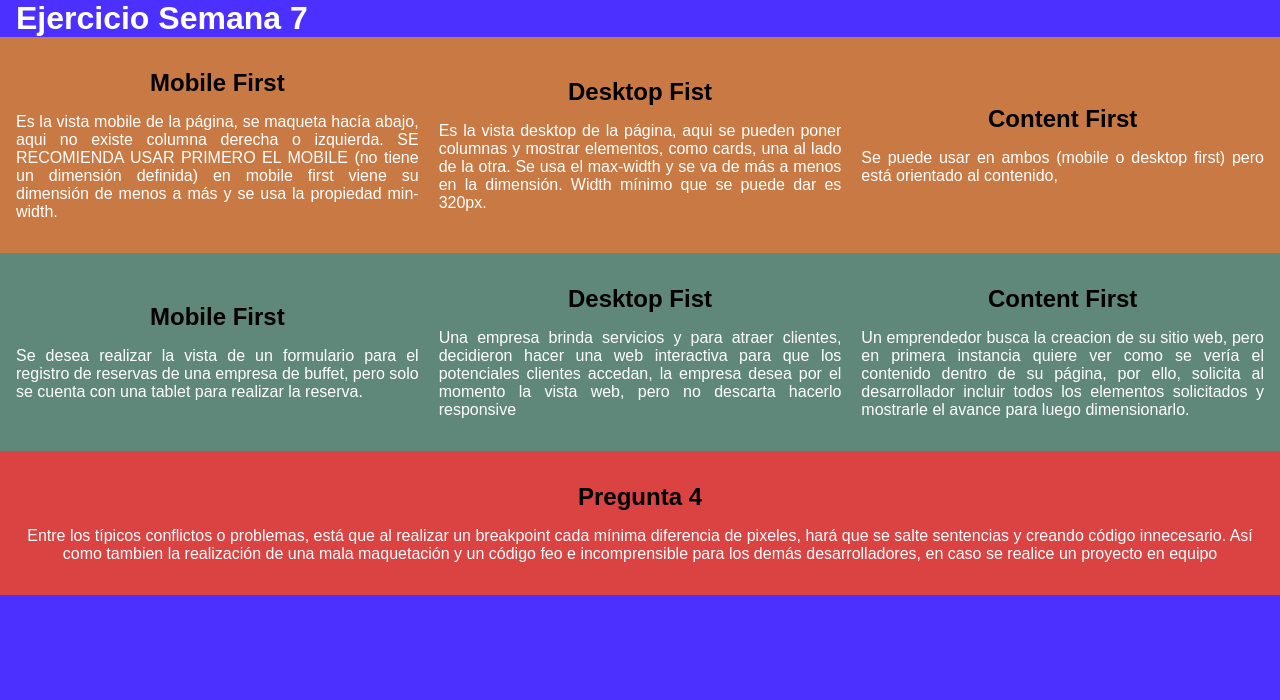
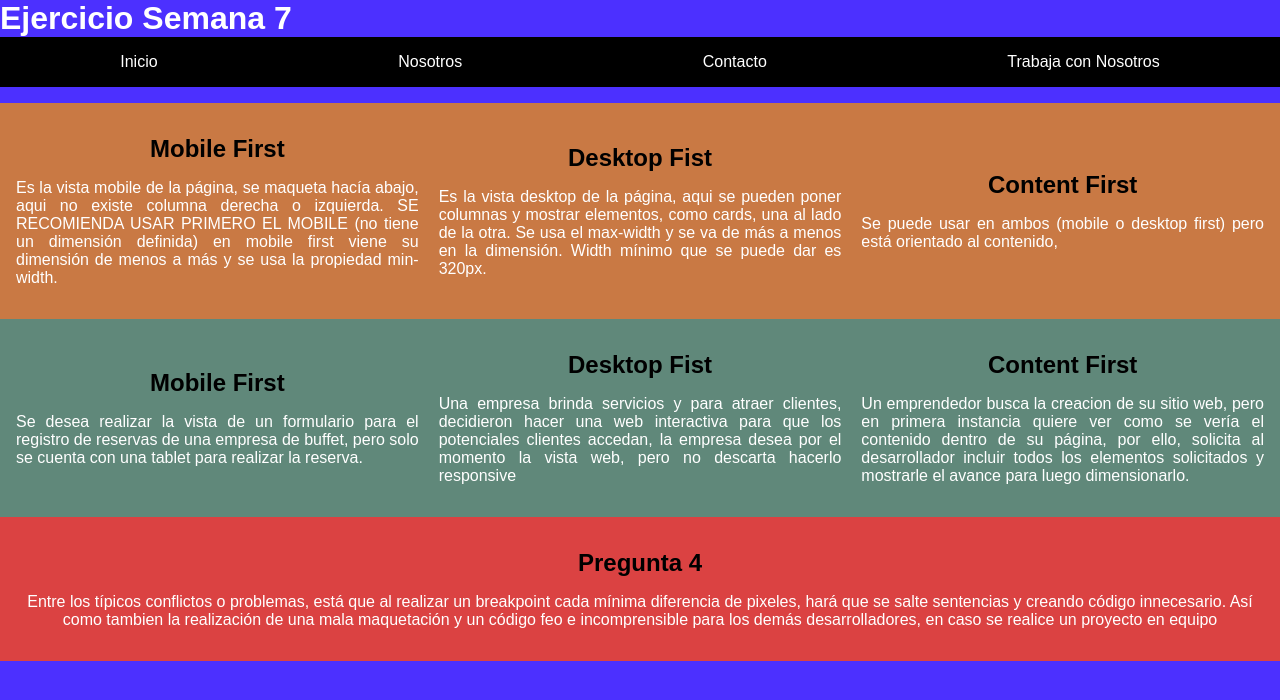
Before and after one commit to SebastianGV26/Semana7_Sesion1, a plain HTML site: page index.html in a window 1280 px wide. Drawn offline with Linux system fonts and the light colour scheme.

Commit message:
aumento de nav

```diff
--- a/index.html
+++ b/index.html
@@ -11,6 +11,14 @@
 <body>
     <header>
         <h1>Ejercicio Semana 7</h1>
+        <nav>
+            <ul class="Lista">
+                <li class="Lista__Item"><a class="Lista__Item__Link" href="#">Inicio</a></li>
+                <li class="Lista__Item"><a class="Lista__Item__Link" href="#">Nosotros</a></li>
+                <li class="Lista__Item"><a class="Lista__Item__Link" href="#">Contacto</a></li>
+                <li class="Lista__Item"><a class="Lista__Item__Link" href="#">Trabaja con Nosotros</a></li>
+            </ul>
+        </nav>
     </header>
     <main>
         <section class="Pregunta1">
--- a/styles.css
+++ b/styles.css
@@ -10,10 +10,7 @@ body{
     color: white;
     font-family: Arial, Helvetica, sans-serif;
 }
-header{
-    padding-left: 1rem;
-    padding-right: 1rem;
-}
+
 .Pregunta1{
     width: 100%;
     display: grid;
@@ -57,6 +54,21 @@ header{
     padding-bottom: 1rem;
 }
 
+ul{
+    height: 50px;
+    background-color: rgba(0, 0, 0, 1);
+    display: flex;
+    align-items: center;
+    justify-content: space-around;
+    margin-bottom: 1rem;
+}
+.Lista__Item{
+    list-style: none;
+}
+.Lista__Item__Link{
+    text-decoration: none;
+    color: white;
+}
 /*Mobile first*/
 @media (min-width: 500px){
     .Pregunta1{
@@ -152,6 +164,9 @@ header{
     .Pregunta4{
         display: none;
     }
+    ul{
+        display: none;
+    }
 }
 
 /*Desktop First*/
@@ -190,4 +205,9 @@ header{
     .Pregunta4 p{
         width: 100%;
     }
+    ul{
+        min-height: 200px;
+        flex-direction: column;
+        background-color: rgba(7, 5, 5, 0.8);
+    }
 }
```
